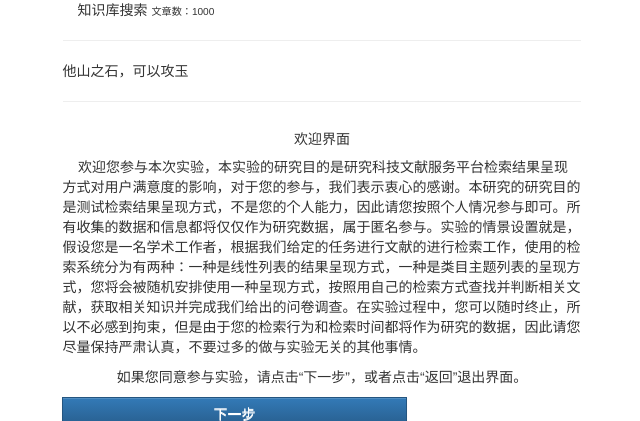
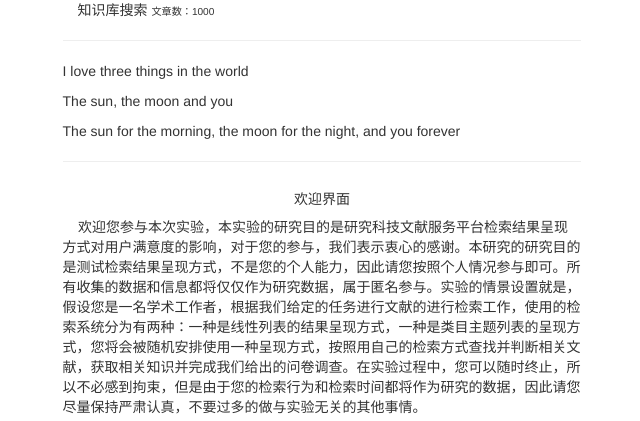
Before and after one commit to breeve/Kdb, a Flask app: page / in a window 1280 px wide. Shown: the top 421 px of the page, without its empty margins (318-958 px from the left). Run offline with Flask 2, Linux system fonts and the light colour scheme; some libraries are stand-ins or nearby versions.

Commit message:
no message

```diff
--- a/flask/app/templates/base.html
+++ b/flask/app/templates/base.html
@@ -22,7 +22,9 @@
   </div>
   <div class="col-sm-8  col-xs-10 col-sm-offset-2">
     <hr>
-      <p>他山之石，可以攻玉</p>
+      <p>I love three things in the world</p>
+      <p>The sun, the moon and you</p>
+      <p>The sun for the morning, the moon for the night, and you forever</p>
     <hr>
   </div>
     {% block content %}
```
